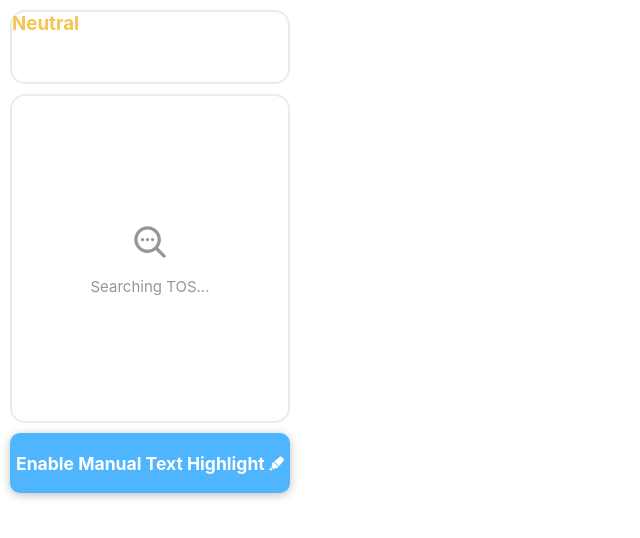
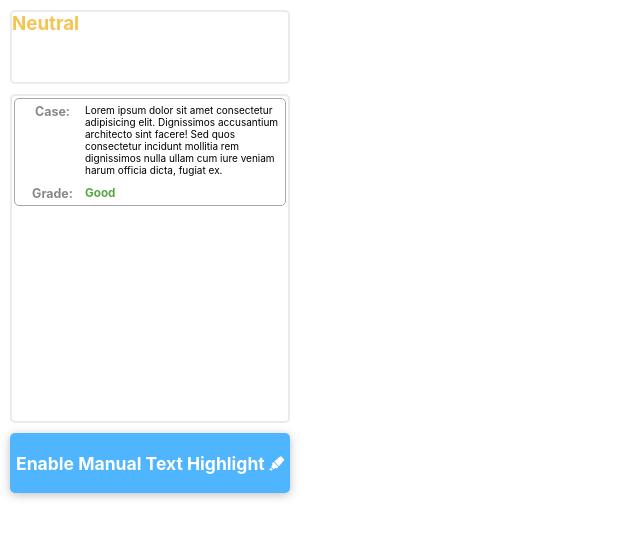
Before and after one commit to hanskrohn/ToSBot, a React (Create React App) app in the folder frontend/: page / in a window 1280 px wide. Shown: the top 538 px of the page, without its empty margins (0-640 px from the left). Built offline with nearby package versions, Linux system fonts and the light colour scheme.

Commit message:
Created unexpanded card

```diff
--- /dev/null
+++ b/frontend/src/components/Card.tsx
@@ -0,0 +1,34 @@
+import React from 'react';
+
+import '../css/Card.css';
+import { Grade, Grades } from './Grade';
+
+/** Card component to display card */
+const Card: React.FC = () => {
+  return (
+    <div className="card">
+      <div className="card-content-container">
+        <div className="card-subtitle">
+          <h5>Case:</h5>
+        </div>
+        <div className="card-content">
+          <p>
+            Lorem ipsum dolor sit amet consectetur adipisicing elit. Dignissimos accusantium architecto sint facere! Sed
+            quos consectetur incidunt mollitia rem dignissimos nulla ullam cum iure veniam harum officia dicta, fugiat
+            ex.
+          </p>
+        </div>
+      </div>
+      <div className="card-content-container">
+        <div className="card-subtitle">
+          <h5>Grade:</h5>
+        </div>
+        <div className="card-content">
+          <Grade grade={Grades.Good} />
+        </div>
+      </div>
+    </div>
+  );
+};
+
+export { Card };
--- a/frontend/src/components/HighlightButton.tsx
+++ b/frontend/src/components/HighlightButton.tsx
@@ -4,7 +4,7 @@ import '../css/HighlightButton.css';
 import { FaHighlighter } from 'react-icons/fa';
 
 /** Component that renders the highligh text button */
-const HighlightButton: React.FC<any> = () => {
+const HighlightButton: React.FC = () => {
   // TODO: Send Request to API with highlighted information
   const [inHighlightMode, setInHighlightMode] = useState<boolean>(false);
   const [buttonText, setButtonText] = useState<string>('Enable Manual Text Highlight');
--- a/frontend/src/components/Results.tsx
+++ b/frontend/src/components/Results.tsx
@@ -2,12 +2,16 @@ import React from 'react';
 
 import '../css/Results.css';
 import { Searching } from './Searching';
+import { Card } from './Card';
 
 /** Components that displays the result cards of the TOS */
-const Results: React.FC<any> = () => {
+const Results: React.FC = () => {
   return (
     <div className="results-container grey-container-borders">
-      <Searching displaySearchingText />
+      {/* <Searching displaySearchingText /> */}
+      <div className="margin-small">
+        <Card />
+      </div>
     </div>
   );
 };
--- a/frontend/src/components/Summary.tsx
+++ b/frontend/src/components/Summary.tsx
@@ -5,7 +5,7 @@ import { Searching } from './Searching';
 import { Grade, Grades } from './Grade';
 
 /** Summary Component, Displays Pie Chart, Cases found, and Overall Grade */
-const Summary: React.FC<any> = () => {
+const Summary: React.FC = () => {
   // TODO: Get rid of this logic beneath, this is just here to show what the components looks like by switching through them
   const components = [
     <Searching />,
--- a/frontend/src/css/App.css
+++ b/frontend/src/css/App.css
@@ -14,4 +14,7 @@
 
 .grey-container-borders {
   border: 2px solid #ebebeb;
-  border-radius: 15px; }
+  border-radius: 5px; }
+
+.margin-small {
+  margin: 2px; }
--- /dev/null
+++ b/frontend/src/css/Card.css
@@ -0,0 +1,20 @@
+.card {
+  border: 1px solid #a8a8a8;
+  border-radius: 5px; }
+
+.card-content-container {
+  display: flex;
+  margin: 0 5px; }
+
+.card-subtitle {
+  flex: 25%;
+  text-align: center;
+  margin-top: 5px;
+  font-size: 15px;
+  color: #888888; }
+
+.card-content {
+  flex: 75%;
+  margin-top: 5px;
+  margin-bottom: 5px;
+  font-size: 10px; }
--- a/frontend/src/css/HighlightButton.css
+++ b/frontend/src/css/HighlightButton.css
@@ -2,7 +2,7 @@
   height: 12%;
   color: white;
   box-shadow: 0px 2px 10px rgba(0, 0, 0, 0.25);
-  border-radius: 10px;
+  border-radius: 5px;
   display: flex;
   align-items: center;
   justify-content: center;
--- a/frontend/src/sass/App.scss
+++ b/frontend/src/sass/App.scss
@@ -18,6 +18,10 @@
 }
 
 .grey-container-borders {
-  border: 2px solid $grey-border-color;
-  border-radius: 15px;
+  border: $grey-border;
+  border-radius: 5px;
 }
+
+.margin-small {
+  margin: 2px;
+}
--- /dev/null
+++ b/frontend/src/sass/Card.scss
@@ -0,0 +1,26 @@
+@import './Variables.scss';
+
+.card {
+  border: $dark-grey-border;
+  border-radius: 5px;
+}
+
+.card-content-container {
+  display: flex;
+  margin: 0 5px;
+}
+
+.card-subtitle {
+  flex: 25%;
+  text-align: center;
+  margin-top: 5px;
+  font-size: 15px;
+  color: $subheader-grey;
+}
+
+.card-content {
+  flex: 75%;
+  margin-top: 5px;
+  margin-bottom: 5px;
+  font-size: 10px;
+}
--- a/frontend/src/sass/HighlightButton.scss
+++ b/frontend/src/sass/HighlightButton.scss
@@ -4,7 +4,7 @@
   height: 12%;
   color: white;
   box-shadow: $drop-shadow;
-  border-radius: 10px;
+  border-radius: 5px;
   display: flex;
   align-items: center;
   justify-content: center;
--- a/frontend/src/sass/Variables.scss
+++ b/frontend/src/sass/Variables.scss
@@ -1,8 +1,10 @@
-$grey-border-color: #ebebeb;
+$grey-border: 2px solid #ebebeb;
+$dark-grey-border: 1px solid #a8a8a8;
 $grey: #979797;
 $drop-shadow: 0px 2px 10px rgba(0, 0, 0, 0.25);
 $blue-primary: #50b5ff;
 $blue-secondary: #400169; //Need better color
+$subheader-grey: #888888;
 $excellent: #1a7800;
 $good: #58a942;
 $neutral: #f5c451;
```
